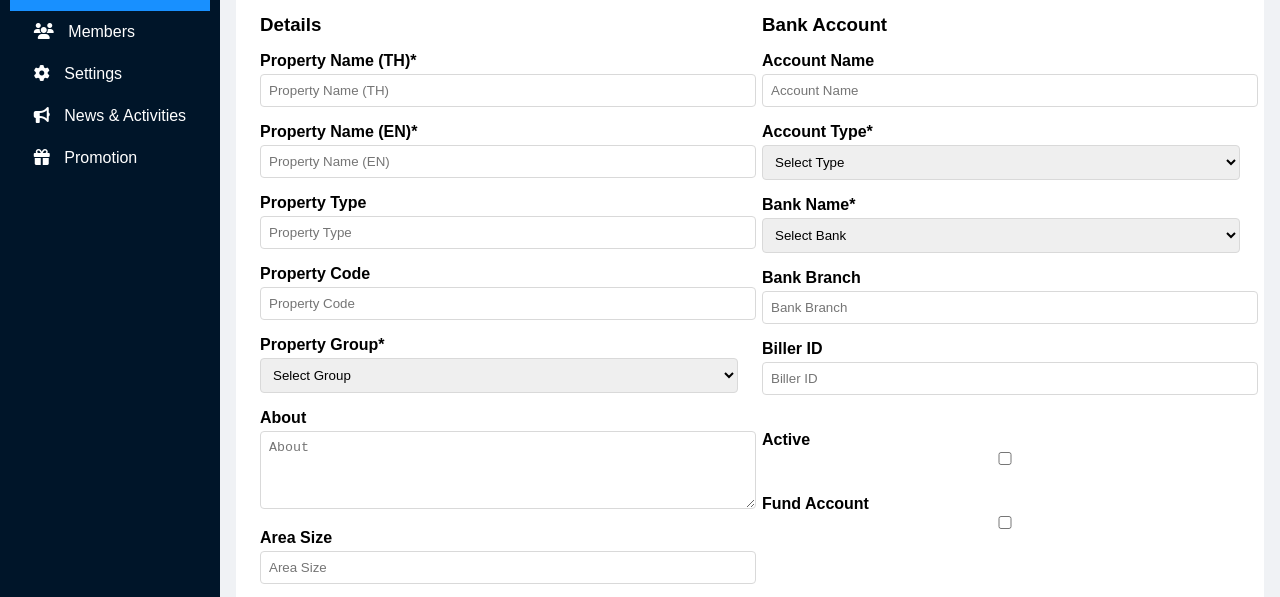
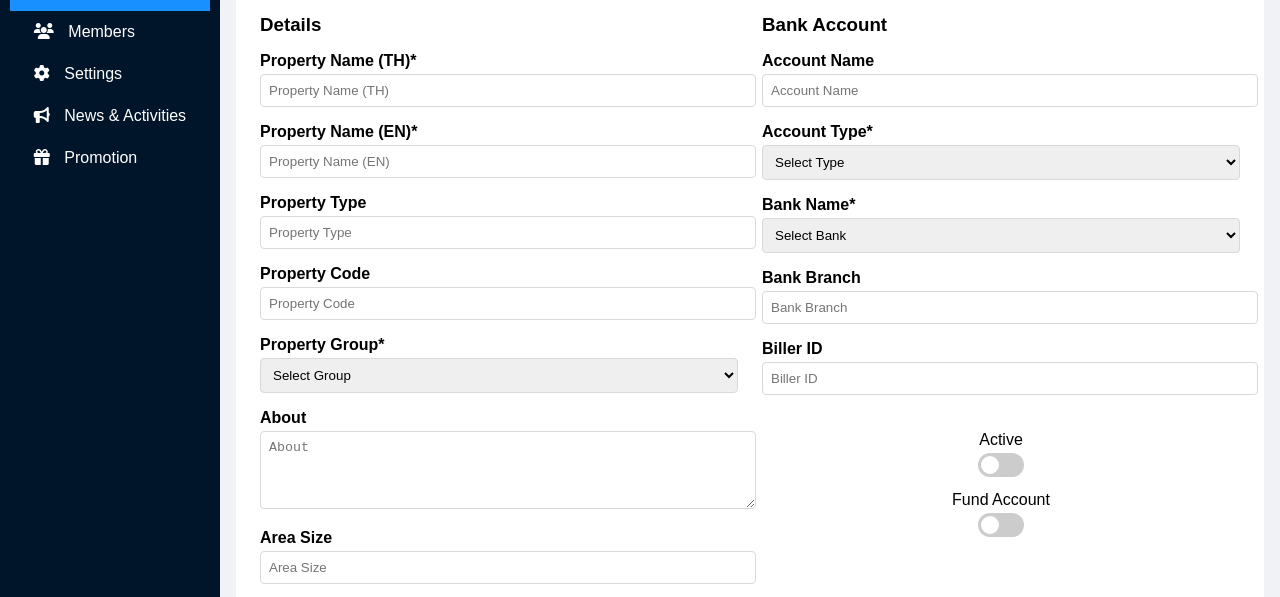
Before and after one commit to Siriwan-Namphochai/my-web-project, a website: page home.html in a window 1280 px wide. Shown: the part 143-740 px from the top of the page. Drawn offline with Linux system fonts and the light colour scheme.

Commit message:
แก้ไข toggle switch

```diff
--- a/Style/home.css
+++ b/Style/home.css
@@ -129,3 +129,51 @@ textarea {
   background: #1890ff;
   color: white;
 }
+.switch-item {
+  display: flex;
+  flex-direction: column;
+  align-items: center;
+}
+.switch-label {
+  margin-bottom: 4px;
+  font-weight: 500;
+}
+.switch {
+  position: relative;
+  display: inline-block;
+  width: 46px;
+  height: 24px;
+}
+.switch input {
+  opacity: 0;
+  width: 0;
+  height: 0;
+}
+.slider {
+  position: absolute;
+  cursor: pointer;
+  top: 0; left: 0;
+  right: 0; bottom: 0;
+  background-color: #ccc;
+  transition: .4s;
+  border-radius: 24px;
+}
+.slider:before {
+  position: absolute;
+  content: "";
+  height: 18px;
+  width: 18px;
+  left: 3px;
+  bottom: 3px;
+  background-color: white;
+  transition: .4s;
+  border-radius: 50%;
+}
+
+input:checked + .slider {
+  background-color: #4caf50;
+}
+
+input:checked + .slider:before {
+  transform: translateX(22px);
+}
--- a/home.html
+++ b/home.html
@@ -97,16 +97,23 @@
             <input type="text" id="billerId" placeholder="Biller ID" />
 
             <div class="switch-group">
-              <label for="active">
-                Active
-                <input type="checkbox" id="active" />
-              </label>
+              <div class="switch-item">
+                <label class="switch-label">Active</label>
+                <label class="switch">
+                  <input type="checkbox" id="active">
+                  <span class="slider"></span>
+                </label>
+              </div>
 
-              <label for="fundAccount">
-                Fund Account
-                <input type="checkbox" id="fundAccount" />
-              </label>
-            </div>
+            <div class="switch-item">
+                <label class="switch-label">Fund Account</label>
+                <label class="switch">
+                  <input type="checkbox" id="fundAccount">
+                  <span class="slider"></span>
+                </label>
+  </div>
+</div>
+
           </div>
         </form>
 
```
